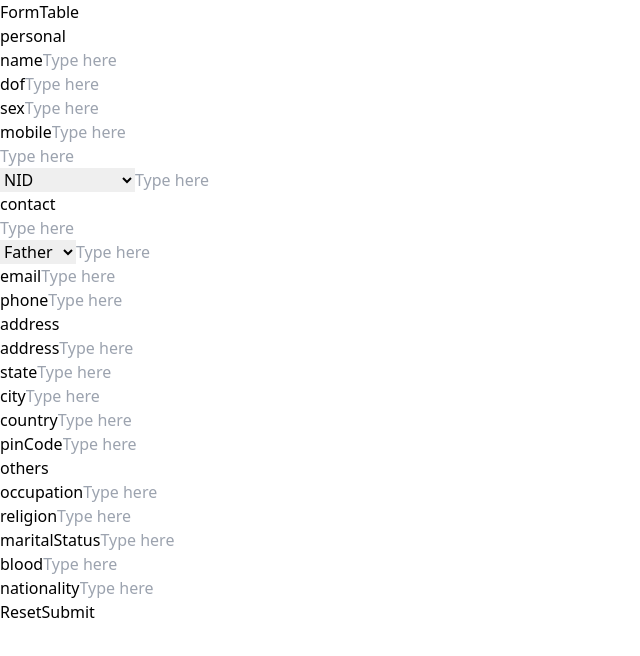
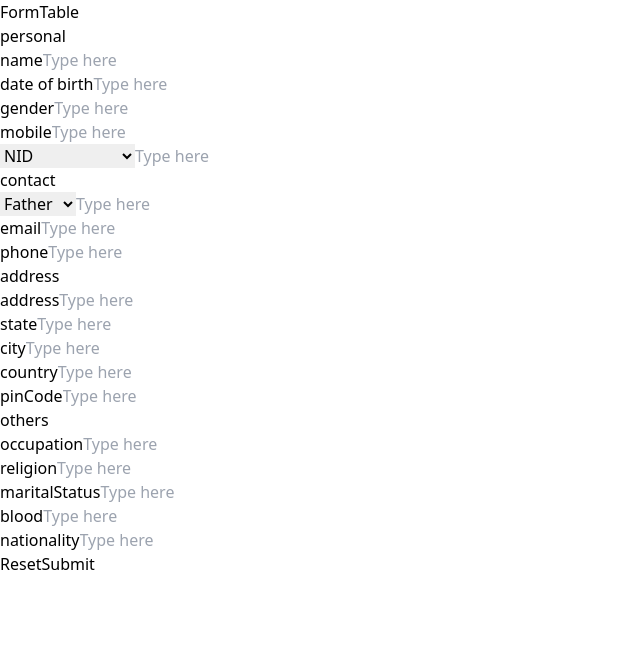
Before and after one commit to samiulalimsaad/nested-user-form-react, a React (Vite) app: page / in a window 1280 px wide. Both pictures are taken after a click on the button "Form". Shown: the top 656 px of the page, without its empty margins (0-640 px from the left). Built offline with nearby package versions, Linux system fonts and the light colour scheme.

Commit message:
completed

```diff
--- a/src/App.jsx
+++ b/src/App.jsx
@@ -1,9 +1,12 @@
 import { useState } from "react";
 import Table from "./Components/Table";
 import UserForm from "./Components/UserForm";
+import { dummyState } from "./state";
 
 function App() {
     const [index, setIndex] = useState(0);
+
+    const [state, setState] = useState(dummyState);
 
     return (
         <div className="grid place-items-center h-screen p-20">
@@ -21,7 +24,7 @@ function App() {
                     Table
                 </button>
             </div>
-            {index ? <UserForm /> : <Table />}
+            {index ? <UserForm setState={setState} /> : <Table state={state} />}
         </div>
     );
 }
--- a/src/Components/Dropdown.jsx
+++ b/src/Components/Dropdown.jsx
@@ -5,60 +5,56 @@ import { initialState } from "../initialState";
 const Dropdown = ({ type, property, ...props }) => {
     if (property === "govtIssueId")
         return (
-            <div>
             <div className="form-control w-full max-w-md">
                 <label className="label capitalize">
                     <span className="label-text text-xl"></span>
                 </label>
+                <div className="flex">
                     <Field
-                        type={type}
-                        placeholder="Type here"
-                        name={`${type}.${property}.${Object.keys(
-                            initialState[type][property]["type"]
-                        )}`}
-                        className="input input-bordered input-primary "
-                    />
-                </div>
-                <Field as="select" {...props}>
+                        name={`${type}.${property}.${
+                            Object.keys(initialState[type][property])[0]
+                        }`}
+                        as="select"
+                        {...props}
+                    >
                         <option value="nid">NID</option>
                         <option value="pid">Passport Card</option>
                         <option value="did">Driving License</option>
                     </Field>
                     <Field
-                    name={`${type}.${property}.${Object.keys(
-                        initialState[type][property]["id"]
-                    )}`}
+                        name={`${type}.${property}.${
+                            Object.keys(initialState[type][property])[1]
+                        }`}
                         {...props}
                     />
+                </div>
             </div>
         );
     if (property === "guardian")
         return (
-            <div>
             <div className="form-control w-full max-w-md">
                 <label className="label capitalize">
                     <span className="label-text text-xl"></span>
                 </label>
+                <div className="flex">
                     <Field
-                        type={type}
-                        placeholder="Type here"
-                        name={`${type}.${property}.${Object.keys(
-                            initialState[type][property]["type"]
-                        )}`}
-                        className="input input-bordered input-primary "
+                        name={`${type}.${property}.${
+                            Object.keys(initialState[type][property])[0]
+                        }`}
+                        as="select"
+                        {...props}
+                    >
+                        <option value="Father">Father</option>
+                        <option value="Mother">Mother</option>
+                        <option value="Other">Other</option>
+                    </Field>
+                    <Field
+                        name={`${type}.${property}.${
+                            Object.keys(initialState[type][property])[1]
+                        }`}
+                        {...props}
                     />
                 </div>
-                <Field as="select" {...props}>
-                    <option value="f">Father</option>
-                    <option value="m">Mother</option>
-                    <option value="o">Other</option>
-                </Field>
-                <Field
-                    name={`${type}.${property}.${Object.keys(
-                        initialState[type][property]["name"]
-                    )}`}
-                    {...props}
-                />
             </div>
         );
 };
--- a/src/Components/Table.jsx
+++ b/src/Components/Table.jsx
@@ -1,15 +1,15 @@
 import React from "react";
-import { state } from "../state";
 
-const Table = () => {
+const Table = ({ state }) => {
     return (
+        <div className="grid place-items-center h-screen">
             <div className="overflow-x-auto">
                 <table className="table w-full">
                     <thead>
                         <tr>
                             <th></th>
                             <th>Name</th>
-                        <th>DateOf Birth</th>
+                            <th>Date Of Birth</th>
                             <th>Gender</th>
                             <th>Mobile</th>
                             <th>Guardian Name</th>
@@ -26,11 +26,11 @@ const Table = () => {
                     </thead>
                     <tbody>
                         {state?.map((type, i) => (
-                        <tr key={type} className="hover">
+                            <tr key={JSON.stringify(type)} className="hover">
                                 <th>{i + 1}</th>
                                 <td>{type.personal.name}</td>
-                            <th>{type.personal.dof}</th>
-                            <th>{type.personal.sex}</th>
+                                <th>{type.personal["date of birth"]}</th>
+                                <th>{type.personal.gender}</th>
                                 <th>{type.personal.mobile}</th>
                                 <th>{type.contact.guardian.name}</th>
                                 <th>{type.contact.email}</th>
@@ -47,6 +47,7 @@ const Table = () => {
                     </tbody>
                 </table>
             </div>
+        </div>
     );
 };
 
--- a/src/Components/UserForm.jsx
+++ b/src/Components/UserForm.jsx
@@ -1,13 +1,11 @@
 import { Field, Form, Formik } from "formik";
 import { initialState } from "../initialState";
-import { state } from "../state";
 import Dropdown from "./Dropdown";
 
-function UserForm() {
+function UserForm({ setState }) {
     const submitHandler = (values, action) => {
-        state.push(values);
+        setState((p) => [...p, { ...values }]);
         action.resetForm();
-        console.log({ values });
     };
 
     return (
@@ -27,7 +25,7 @@ function UserForm() {
                                                 <div className="flex gap-10 flex-wrap">
                                                     {Object.keys(
                                                         initialState[type]
-                                                    ).map((property, i) =>
+                                                    ).map((property) =>
                                                         typeof initialState[
                                                             type
                                                         ][property] ===
@@ -37,10 +35,6 @@ function UserForm() {
                                                                 className="form-control w-full max-w-md"
                                                             >
                                                                 <Dropdown
-                                                                    key={
-                                                                        property +
-                                                                        i
-                                                                    }
                                                                     type={type}
                                                                     property={
                                                                         property
--- a/src/initialState.js
+++ b/src/initialState.js
@@ -1,8 +1,8 @@
 export const initialState = {
     personal: {
         name: "",
-        dof: "",
-        sex: "",
+        "date of birth": "",
+        gender: "",
         mobile: "",
         govtIssueId: {
             type: "",
--- a/src/state.js
+++ b/src/state.js
@@ -1,9 +1,9 @@
-export const state = [
+export const dummyState = [
     {
         personal: {
             name: "1111",
-            dof: "1111",
-            sex: "1111",
+            "date of birth": "1111",
+            gender: "1111",
             mobile: "1111",
             govtIssueId: {
                 type: "1111",
```
Lines whose indentation alone changed are shown as unchanged.
